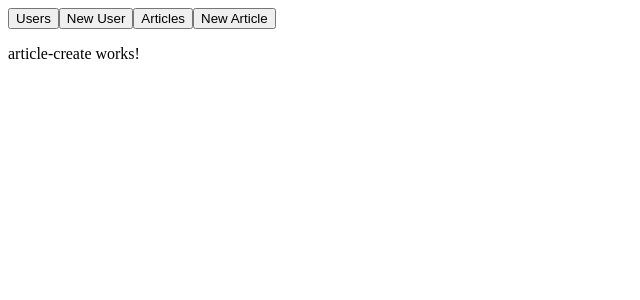
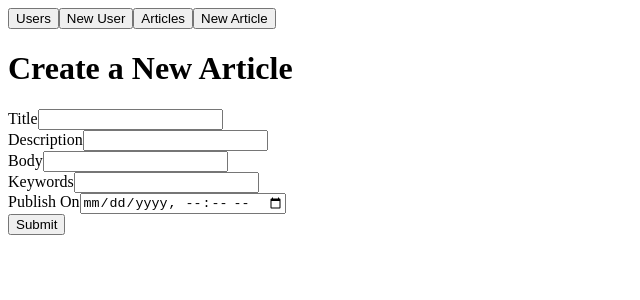
Before and after one commit to Cwashburn9/ng-users, an Angular app: page /articles/create in a window 1280 px wide. Shown: the top 300 px of the page, without its empty margins (0-640 px from the left). Built offline with nearby package versions, Linux system fonts and the light colour scheme.

Commit message:
articles finished

```diff
--- a/src/app/article-create/article-create.component.html
+++ b/src/app/article-create/article-create.component.html
@@ -1 +1,40 @@
-<p>article-create works!</p>
+<h1>Create a New Article</h1>
+
+<form (ngSubmit)="onSubmit()" #createArticle="ngForm">
+
+  <div *ngIf="errorMessage">{{errorMessage}}</div>
+
+    <input [(ngModel)]="article._id" type="hidden" name="_id" id="_id">
+
+    <div>
+      <label for="title">Title</label>
+      <input [(ngModel)]="article.title" type="text" name="title" id="title">
+      <div *ngIf="errors.title">{{errors.title.message}}</div>
+    </div>
+
+    <div>
+      <label for="description">Description</label>
+      <input [(ngModel)]="article.description" type="text" name="description" id="description">
+      <div *ngIf="errors.description">{{errors.description.message}}</div>
+    </div>
+
+    <div>
+      <label for="body">Body</label>
+      <input [(ngModel)]="article.body" type="text" name="body" id="body">
+      <div *ngIf="errors.body">{{errors.body.message}}</div>
+    </div>
+
+    <div>
+      <label for="keywords">Keywords</label>
+      <input [(ngModel)]="article.keywords" type="text" name="keywords" id="keywords">
+      <div *ngIf="errors.keywords">{{errors.keywords.message}}</div>
+    </div>
+
+    <div>
+      <label for="published">Publish On</label>
+      <input [(ngModel)]="article.published" type="datetime-local" id="published" name="published">
+    </div>
+
+    <button type="submit">Submit</button>
+
+  </form>
--- a/src/app/article-create/article-create.component.ts
+++ b/src/app/article-create/article-create.component.ts
@@ -1,4 +1,11 @@
 import { Component, OnInit } from '@angular/core';
+import { NgForm } from '@angular/forms';
+import { Router } from "@angular/router";
+
+
+import { ArticlesService } from '../articles.service';
+import { Article } from '../article';
+
 
 @Component({
   selector: 'app-article-create',
@@ -7,9 +14,33 @@ import { Component, OnInit } from '@angular/core';
 })
 export class ArticleCreateComponent implements OnInit {
 
-  constructor() { }
+  article = new Article();
+  errors: Array<any> = [];
+  errorMessage: string;
 
-  ngOnInit(): void {
+  constructor(
+    private articlesService: ArticlesService,
+    private router: Router
+  ) { }
+
+  ngOnInit(): void{}
+
+  response(response): void{
+    if(response.success===false){
+      this.errors = response.error.errors;
+      this.errorMessage = response.error.message;
+    }
+
+    if(response.success===true){
+      this.router.navigate(['/articles/view/', response.article._id]);
+    }
   }
 
+  onSubmit(): void {
+    this.articlesService.createArticle(this.article).subscribe(
+      (response) => {
+        this.response(response)
+      }
+    );
+  }
 }
--- a/src/app/article-view/article-view.component.html
+++ b/src/app/article-view/article-view.component.html
@@ -1,7 +1,9 @@
 <div *ngIf="article">
-  <h1>{{article.title}} {{article.published}}</h1>
+  <h1>{{article.title}}</h1>
   <div><strong>Description:</strong> {{article.description}}</div>
+  <div><strong>Body:</strong>{{article.body}}</div>
   <div><strong>Keywords:</strong> {{article.keywords}}</div>
-  <button>Edit</button>
-  <button>Delete</button>
+  <div><strong>Published:</strong>{{article.published}}</div>
+  <button [routerLink]="['/articles/edit/', article._id]">Edit</button>
+  <button (click)="deleteArticle(article._id)">Delete</button>
 </div>
--- a/src/app/articles.service.ts
+++ b/src/app/articles.service.ts
@@ -25,4 +25,7 @@ export class ArticlesService {
   editArticle (article: Article): Observable<Article> {
     return this.http.put<Article>(this.url, article, httpOptions);
   }
+  deleteArticle (id: string): Observable<Article> {
+    return this.http.delete<Article>(`${this.url}/${id}`);
+  }
 }
```
